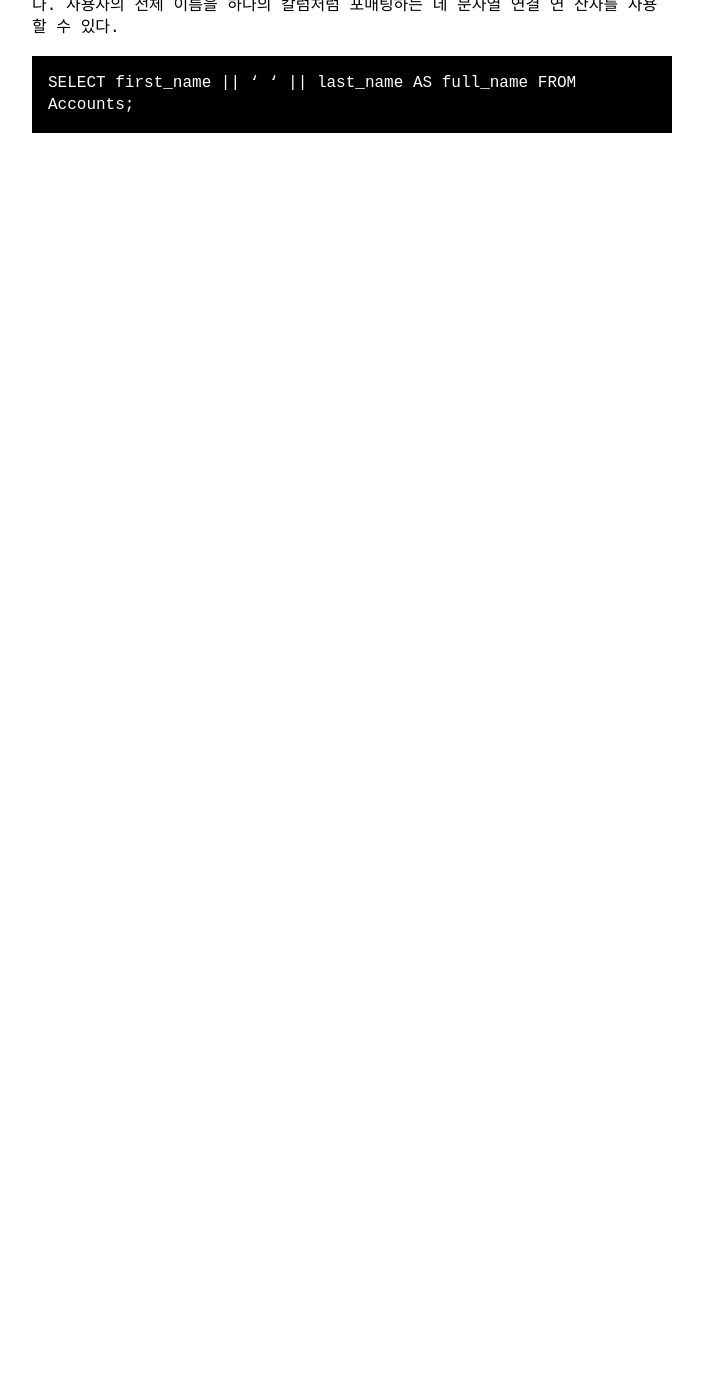
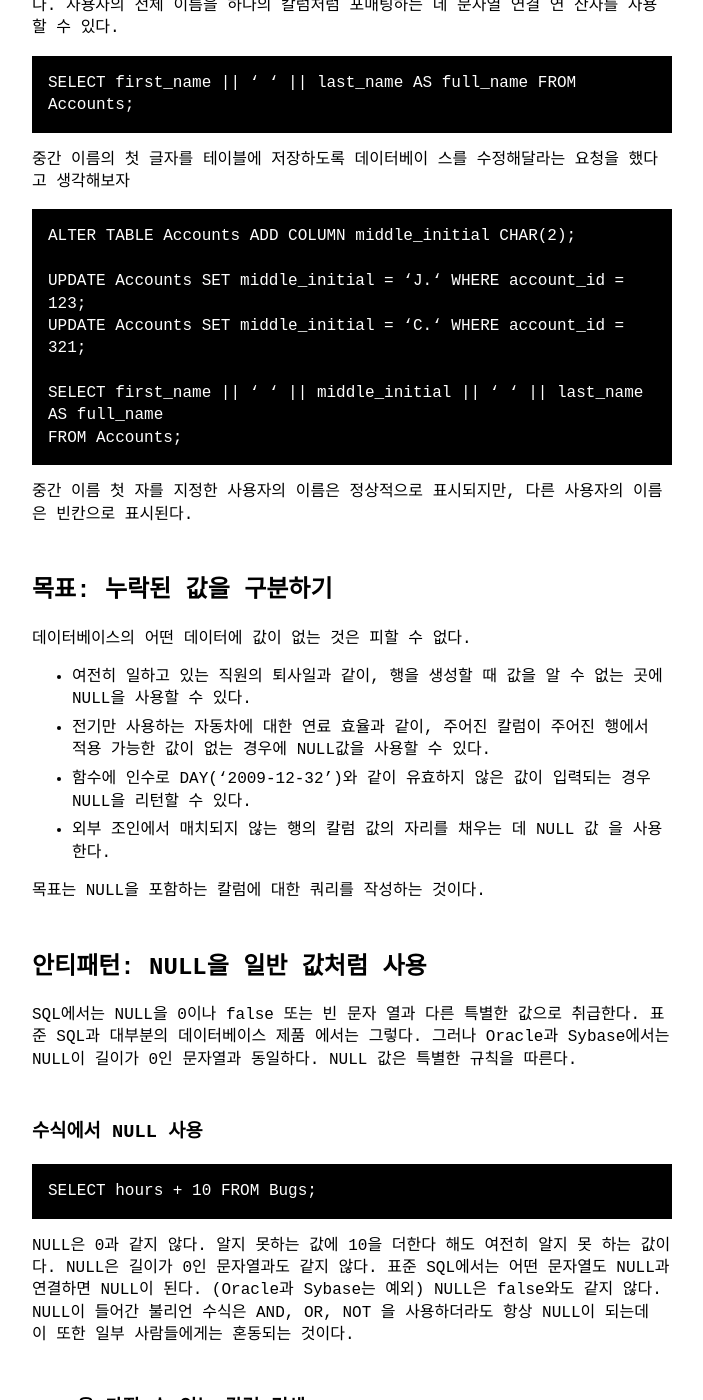
Before and after one commit to khjzzm/khjzzm.github.io, a Jekyll site: the page built from _posts/2023-09-05-SQL-AntiPatterns-Query.md, in a window 1280 px wide and 1400 px high, scrolled down 1227 px. Shown: the whole window, without its empty margins (288-991 px from the left). Built offline with Jekyll 4.4.1, drawn with Linux system fonts in a browser that asks for light colours; before the commit the page ends 1440 px from its top, so only the background shows below that; some of the changed text lies outside the part shown.

Commit message:
모르는 것에 대한 두려움

```diff
--- a/_posts/2023-09-05-SQL-AntiPatterns-Query.md
+++ b/_posts/2023-09-05-SQL-AntiPatterns-Query.md
@@ -40,3 +40,61 @@ SQL은 C++, Java, PHP, Python 또는 Ruby와 같은 다른 언어로 작성되
 ~~~sql
 SELECT first_name || ‘ ‘ || last_name AS full_name FROM Accounts;
 ~~~
+
+중간 이름의 첫 글자를 테이블에 저장하도록 데이터베이 스를 수정해달라는 요청을 했다고 생각해보자
+
+~~~sql
+ALTER TABLE Accounts ADD COLUMN middle_initial CHAR(2);
+
+UPDATE Accounts SET middle_initial = ‘J.‘ WHERE account_id = 123;
+UPDATE Accounts SET middle_initial = ‘C.‘ WHERE account_id = 321;
+
+SELECT first_name || ‘ ‘ || middle_initial || ‘ ‘ || last_name AS full_name
+FROM Accounts;
+~~~
+중간 이름 첫 자를 지정한 사용자의 이름은 정상적으로 표시되지만, 다른 사용자의 이름은 빈칸으로 표시된다.
+
+## 목표: 누락된 값을 구분하기
+데이터베이스의 어떤 데이터에 값이 없는 것은 피할 수 없다.
+- 여전히 일하고 있는 직원의 퇴사일과 같이, 행을 생성할 때 값을 알 수 없는 곳에 NULL을 사용할 수 있다.
+- 전기만 사용하는 자동차에 대한 연료 효율과 같이, 주어진 칼럼이 주어진 행에서 적용 가능한 값이 없는 경우에 NULL값을 사용할 수 있다.
+- 함수에 인수로 DAY('2009-12-32')와 같이 유효하지 않은 값이 입력되는 경우 NULL을 리턴할 수 있다.
+- 외부 조인에서 매치되지 않는 행의 칼럼 값의 자리를 채우는 데 NULL 값 을 사용한다.
+
+목표는 NULL을 포함하는 칼럼에 대한 쿼리를 작성하는 것이다.
+
+## 안티패턴: NULL을 일반 값처럼 사용
+SQL에서는 NULL을 0이나 false 또는 빈 문자 열과 다른 특별한 값으로 취급한다.
+표준 SQL과 대부분의 데이터베이스 제품 에서는 그렇다. 그러나 Oracle과 Sybase에서는 NULL이 길이가 0인 문자열과 동일하다.
+NULL 값은 특별한 규칙을 따른다.
+
+### 수식에서 NULL 사용
+~~~sql
+SELECT hours + 10 FROM Bugs;
+~~~
+NULL은 0과 같지 않다. 알지 못하는 값에 10을 더한다 해도 여전히 알지 못 하는 값이다.
+NULL은 길이가 0인 문자열과도 같지 않다. 표준 SQL에서는 어떤 문자열도 NULL과 연결하면 NULL이 된다. (Oracle과 Sybase는 예외)
+NULL은 false와도 같지 않다. NULL이 들어간 불리언 수식은 AND, OR, NOT 을 사용하더라도 항상 NULL이 되는데 이 또한 일부 사람들에게는 혼동되는 것이다.
+
+### NULL을 가질 수 있는 칼럼 검색
+다음 쿼리는 assigned_to의 값이 123인 행만을 리턴하고, 다른 값을 가지거나 칼럼이 NULL인 행은 리턴하지 않는다.
+~~~sql
+SELECT * FROM Bugs WHERE assigned_to = 123;
+SELECT * FROM Bugs WHERE NOT (assigned_to = 123);
+~~~
+두 쿼리 모두 assigned_to 칼럼의 값이 NULL인 행은 리턴하지 않는 다. NULL과는 어떤 비교를 하든 그 결과는 NULL이다.
+true 또는 false가 아니 다. 심지어 NULL에 NOT을 해도 여전히 NULL이다.
+
+흔히 NULL인 행 또는 NULL이 아닌 행을 찾을 때 다음과 같은 실수를 한다.
+~~~sql
+SELECT * FROM Bugs WHERE assigned_to = NULL;
+SELECT * FROM Bugs WHERE assigned_to <> NULL;
+~~~
+여전히 NULL이고 true가 아니다. 위 쿼리는 둘 다 assigned_to가 NULL인 행을 리턴하지 않는다.
+
+
+### 쿼리 파라미터로 NULL 사용
+~~~sql
+SELECT * FROM Bugs WHERE assigned_to = ?;
+~~~
+위 쿼리는 파라미터로 일반 정수를 넣어주면 예측 가능한 결과를 리턴하지 만, NULL을 파라미터로 사용할 수 없다.
```
